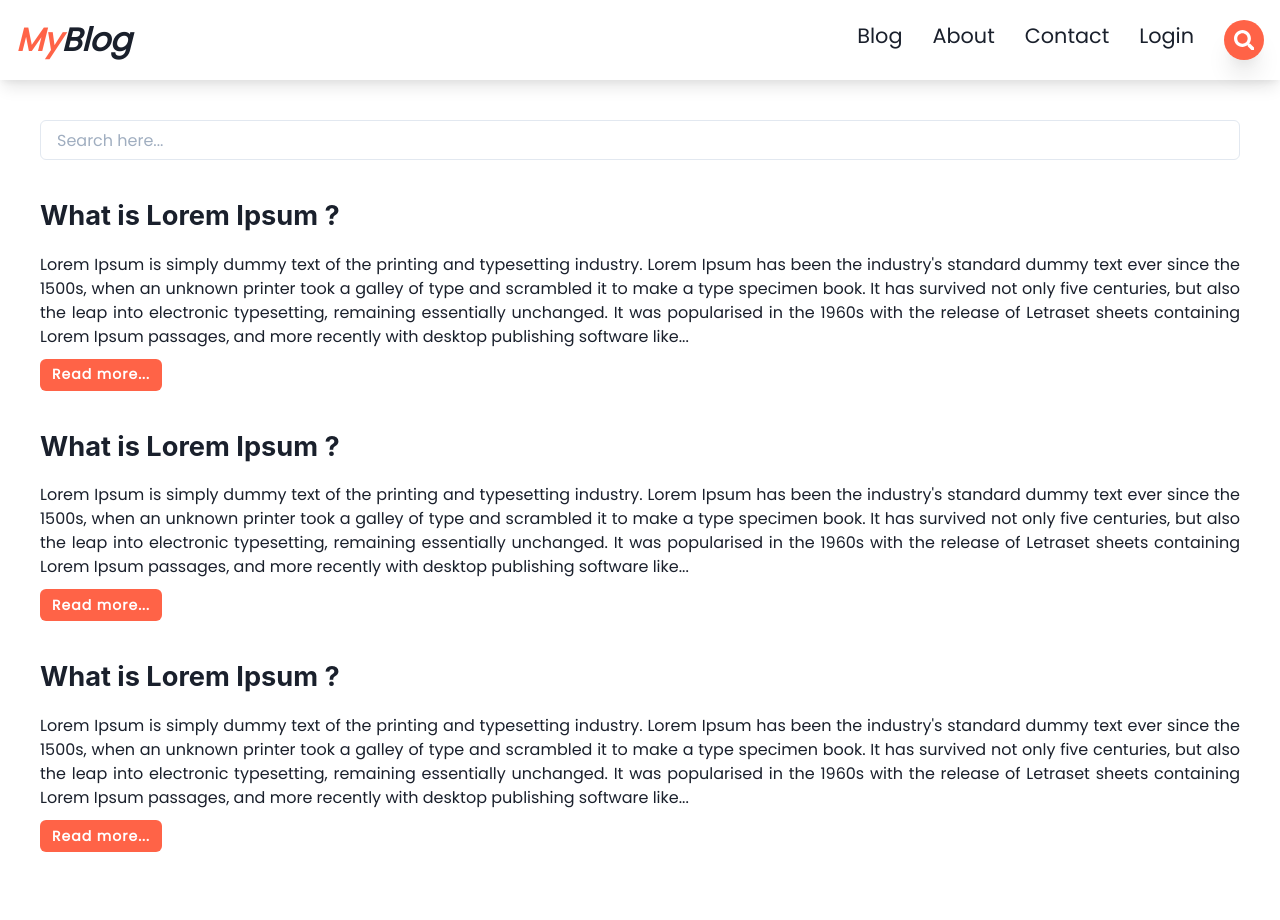
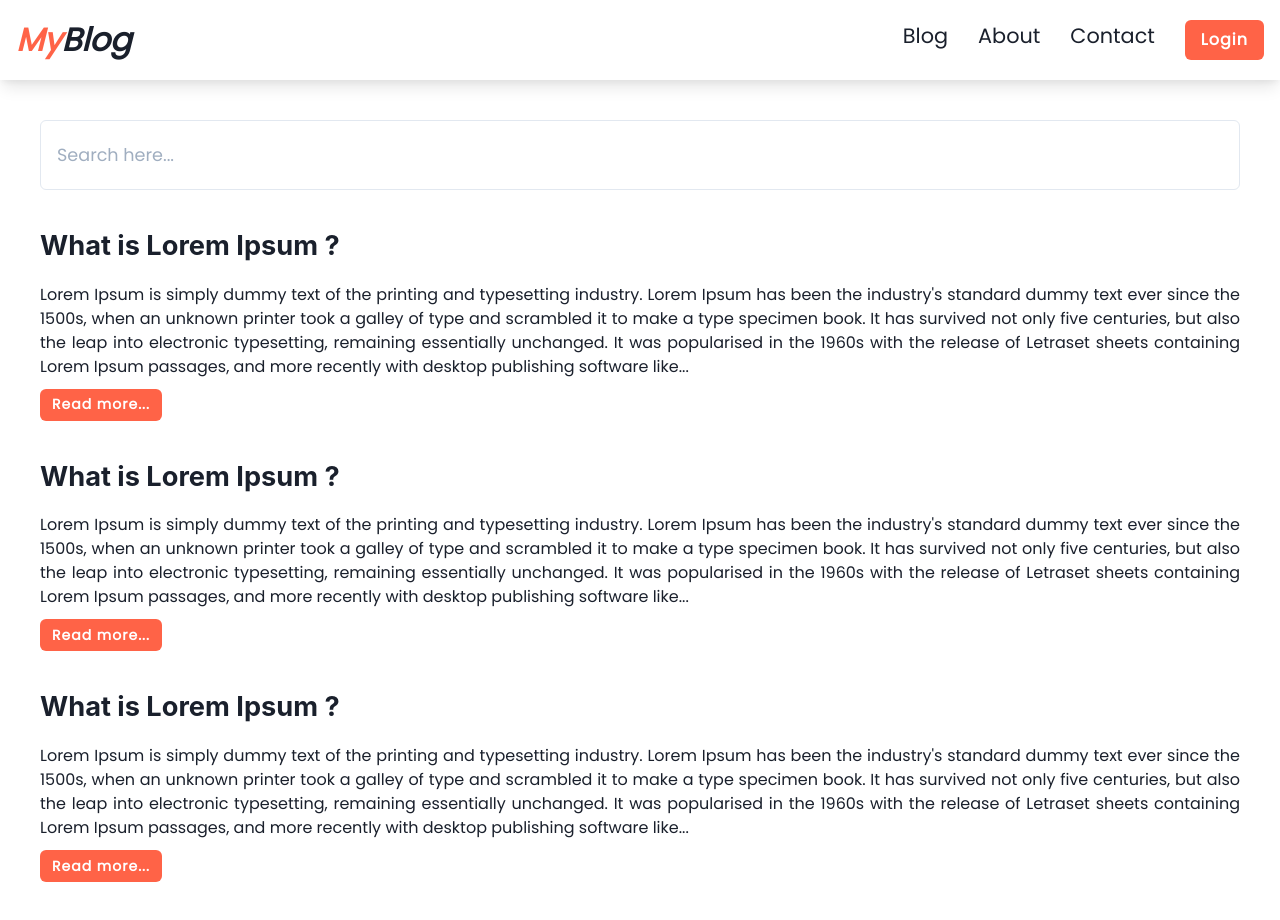
Before and after one commit to arshad-qadri/blog-nodejs-mongodb, a React (Create React App) app in the folder client/: page / in a window 1280 px wide. Before the commit the page ends 893 px from the top, so only its background shows below. Built offline with nearby package versions, Linux system fonts and the light colour scheme.

Commit message:
added text editor

```diff
--- a/client/package.json
+++ b/client/package.json
@@ -4,6 +4,8 @@
   "private": true,
   "dependencies": {
     "@chakra-ui/react": "^1.6.8",
+    "@ckeditor/ckeditor5-build-classic": "^30.0.0",
+    "@ckeditor/ckeditor5-react": "^3.0.3",
     "@emotion/react": "^11.4.1",
     "@emotion/styled": "^11.3.0",
     "@testing-library/jest-dom": "^5.14.1",
--- a/client/src/App.js
+++ b/client/src/App.js
@@ -4,6 +4,7 @@ import Home from "./components/Home";
 import About from "./components/About";
 import Contact from "./components/Contact";
 import Navbar from "./components/Navbar";
+import CreateBlog from "./components/CreateBlog";
 
 function App() {
   return (
@@ -13,6 +14,7 @@ function App() {
         <Route exact path="/" component={Home} />
         <Route exact path="/about" component={About} />
         <Route exact path="/contact" component={Contact} />
+        <Route exact path="/create-blog" component={CreateBlog} />
       </Switch>
     </>
   );
--- /dev/null
+++ b/client/src/components/CreateBlog.jsx
@@ -0,0 +1,35 @@
+import { FormControl } from "@chakra-ui/form-control";
+import { Input } from "@chakra-ui/input";
+import { Box, Container } from "@chakra-ui/layout";
+import { Textarea } from "@chakra-ui/textarea";
+import React, { useState } from "react";
+import { CKEditor } from "@ckeditor/ckeditor5-react";
+import ClassicEditor from "@ckeditor/ckeditor5-build-classic";
+
+const CreateBlog = () => {
+  const [val, setVal] = useState("");
+  return (
+    <>
+      <Box bg="gray.100">
+        <Container
+          bg="white"
+          maxW="container.xl"
+          p={{ lg: "40px", md: "40px", sm: "20px" }}
+        >
+          <Box textAlign="center">Create blog</Box>
+          <FormControl>
+            <Input type="text" placeholder="Title here" />
+            <CKEditor
+              style={{ padding: "20px" }}
+              editor={ClassicEditor}
+              data={val}
+              onChange={(e, editor) => setVal(editor.getData())}
+            />
+          </FormControl>
+        </Container>
+      </Box>
+    </>
+  );
+};
+
+export default CreateBlog;
--- a/client/src/components/Home.jsx
+++ b/client/src/components/Home.jsx
@@ -21,7 +21,14 @@ const Home = () => {
         >
           <Box minH="91.6vh">
             <FormControl>
-              <Input type="text" placeholder="Search here..." />
+              <Input
+                type="text"
+                placeholder="Search here..."
+                w="100%"
+                h="70px"
+                fontSize="1.1rem"
+                focusBorderColor="tomato"
+              />
             </FormControl>
             <Box paddingTop="40px">
               <Heading as="h4" fontSize="1.7rem">
--- a/client/src/components/Navbar.jsx
+++ b/client/src/components/Navbar.jsx
@@ -5,6 +5,7 @@ import {
   UnorderedList,
   ListItem,
   Flex,
+  Button,
   FormControl,
   Input,
   Center,
@@ -80,36 +81,20 @@ const Navbar = () => {
                       fontWeight="500"
                       className="listItem"
                     >
-                      <NavLink to="/contact">Login</NavLink>
-                    </ListItem>
-                    <ListItem
-                      fontSize="1.3rem"
-                      fontWeight="500"
-                      className="listItem"
-                    >
-                      <Box display={{ lg: "block", md: "block", sm: "none" }}>
-                        <Box
+                      <NavLink to="/create-blog">
+                        <Button
                           bg="tomato"
-                          color="white"
-                          // colorScheme="tomato"
-                          className="btn"
-                          borderRadius="50%"
-                          w="40px"
-                          h="40px"
-                          shadow="xl"
-                          style={{
-                            display: "flex",
-                            justifyContent: "center",
-                            alignItems: "center",
-                          }}
+                          color="#fff"
+                          colorScheme="tomato"
+                          letterSpacing="1px"
                         >
-                          <FaSearch />
-                        </Box>
-                      </Box>
+                          Login
+                        </Button>
+                      </NavLink>
                     </ListItem>
                   </Flex>
                 </UnorderedList>
-                <Box
+                {/* <Box
                   display={{ lg: "none", md: "none", sm: "block" }}
                   // w={{ lg: "250px", md: "250px", sm: "100%" }}
                   width="100%"
@@ -145,7 +130,7 @@ const Navbar = () => {
                       </Center>
                     </Flex>
                   </FormControl>
-                </Box>
+                </Box> */}
               </div>
             </div>
             {/* ===================== toggler ===== */}
```
Also changed, not shown: 1 other file (tests, documents, lock files or other folders).
